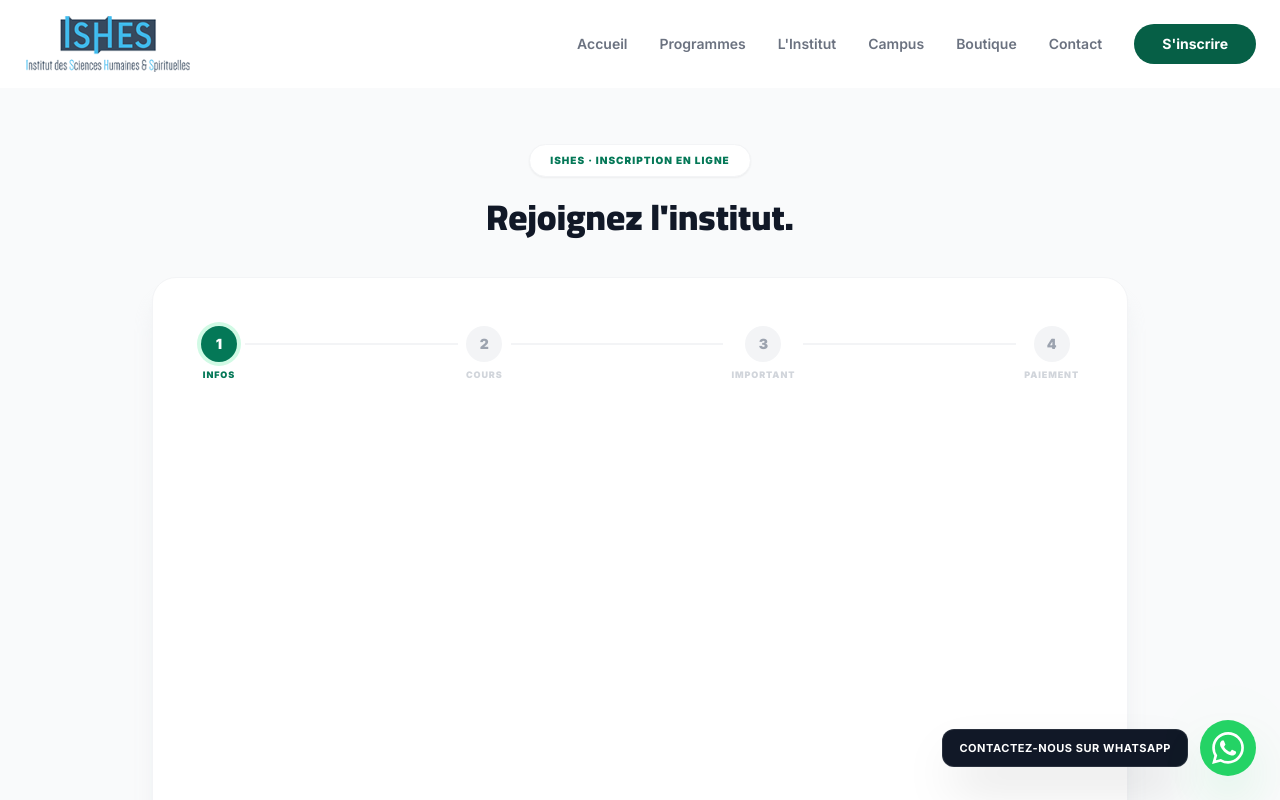
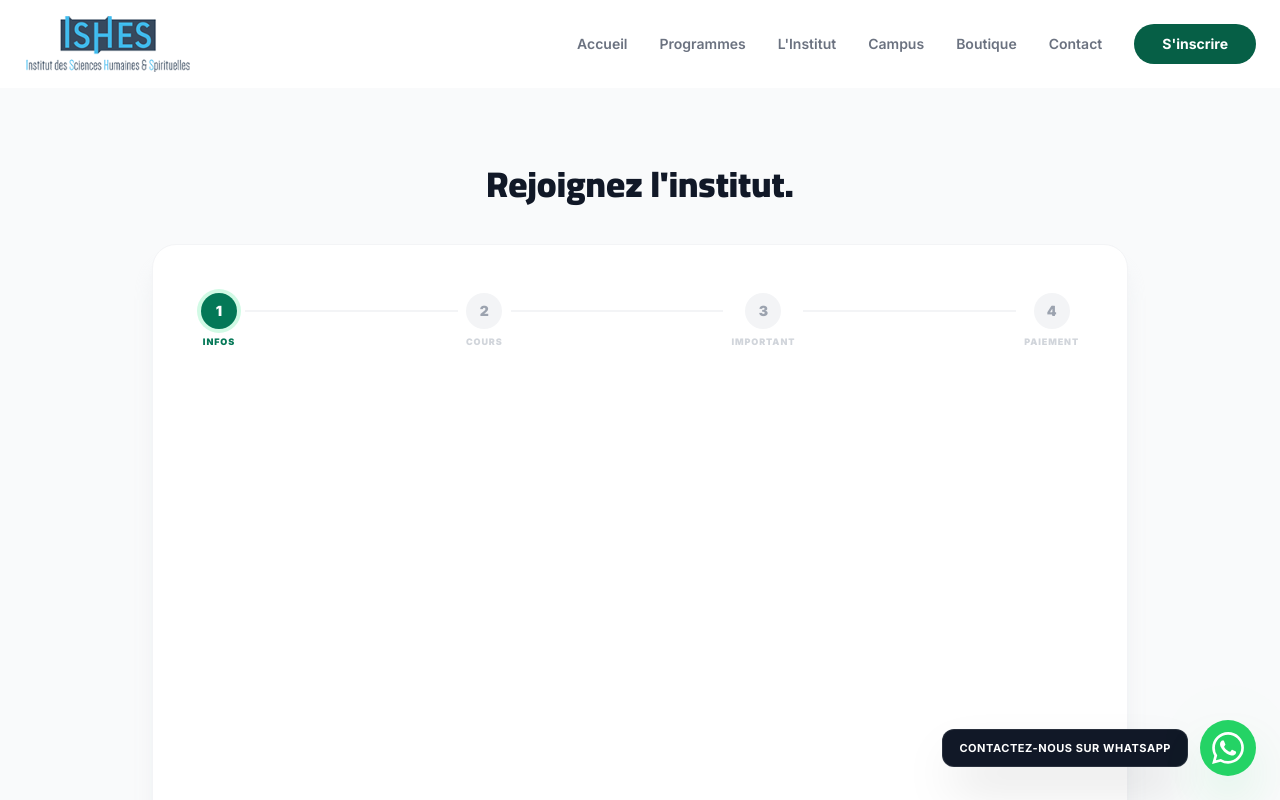
Before and after one commit to sofianelamine772-design/ISHEECOLE, a React (Vite) app: page /inscription in a window 1280 px wide. Shown: the top 800 px of the page. Built offline with nearby package versions, Linux system fonts and the light colour scheme.

Commit message:
UI Cleanup: suppression du label inscription en ligne

```diff
--- a/src/pages/Inscription.jsx
+++ b/src/pages/Inscription.jsx
@@ -331,9 +331,6 @@ export default function Inscription() {
           {/* Top label */}
           {!done && (
             <div className="text-center mb-10">
-              <span className="text-[10px] font-black text-emerald-700 uppercase tracking-widest bg-white px-5 py-2 rounded-full border border-gray-100 shadow-sm inline-block">
-                ISHES · Inscription en ligne
-              </span>
               <h1 className="font-arabic text-3xl sm:text-4xl font-black text-gray-900 mt-5">
                 Rejoignez l'institut.
               </h1>
```
